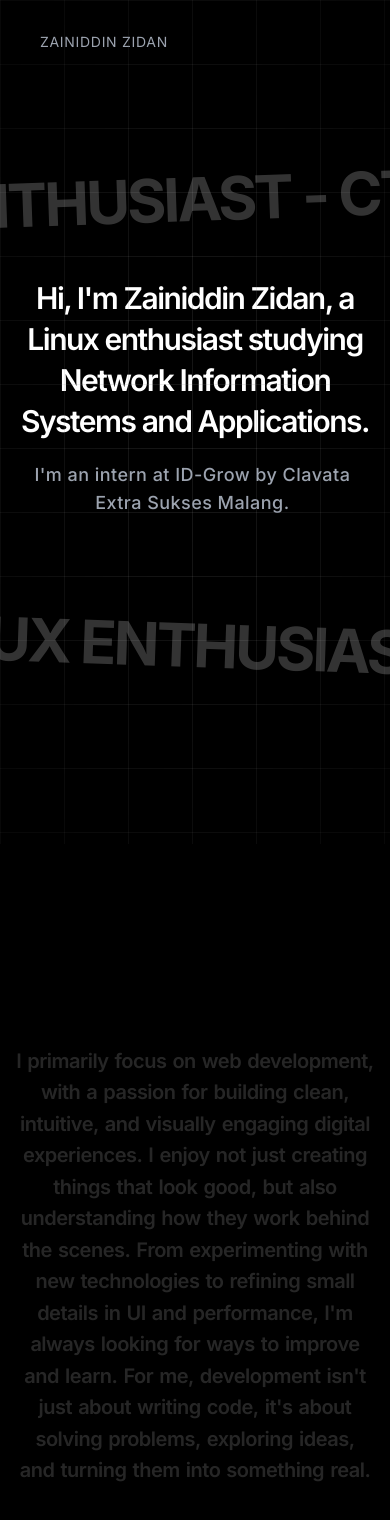
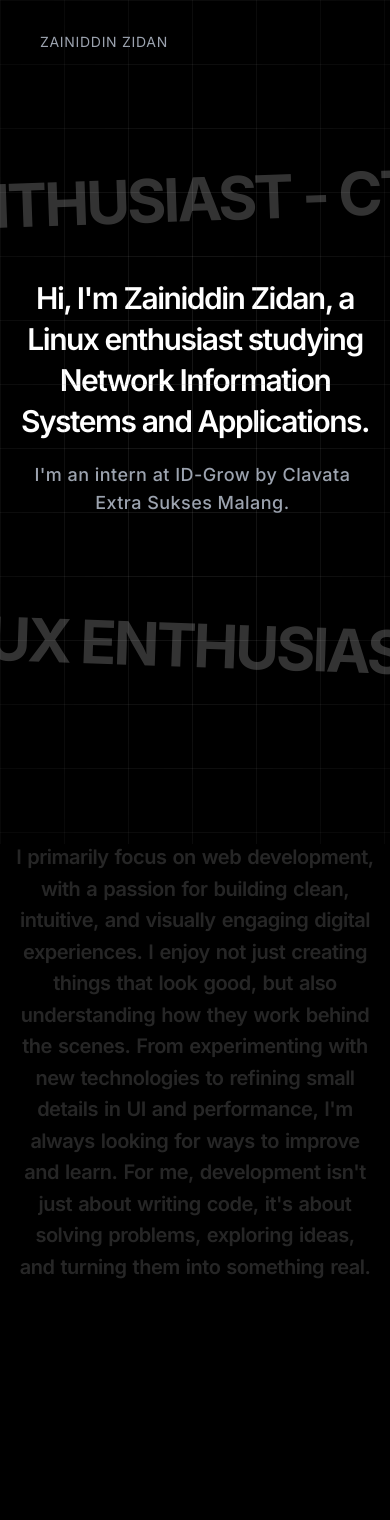
Before and after one commit to Zaenidanz/zainiddinzidan-portfolio, a Next.js app: page / in a window 390 px wide. Shown: the top 1520 px of the page. Built offline with nearby package versions, Linux system fonts and the light colour scheme.

Commit message:
fix annoying chrome responsive

```diff
--- a/src/components/ScrollStory.tsx
+++ b/src/components/ScrollStory.tsx
@@ -16,7 +16,10 @@ export default function ScrollStory() {
 
   return (
     <section ref={container} id="about" className="relative w-full bg-black h-[2500px] md:h-[300vh]">
-      <div className="sticky top-0 h-screen w-full flex flex-col items-center justify-center px-4 sm:px-6 md:px-8 overflow-hidden">
+      <div
+        className="sticky w-full flex flex-col items-center justify-center px-4 sm:px-6 md:px-8"
+        style={{ top: "30svh" }}
+      >
         <div className="max-w-[1100px] text-center w-full">
           <p className="text-xl sm:text-2xl md:text-4xl lg:text-5xl font-semibold leading-snug md:leading-tight tracking-tight flex flex-wrap justify-center gap-x-1.5 gap-y-1 md:gap-x-3 md:gap-y-2">
             {words.map((word, i) => {
```
